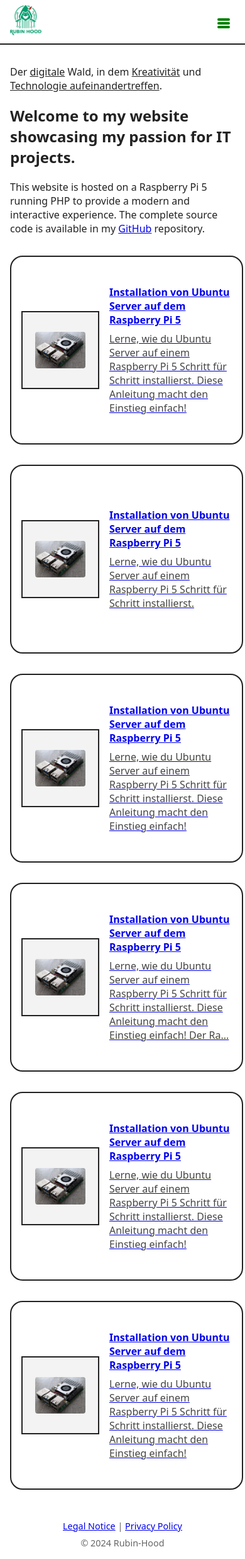
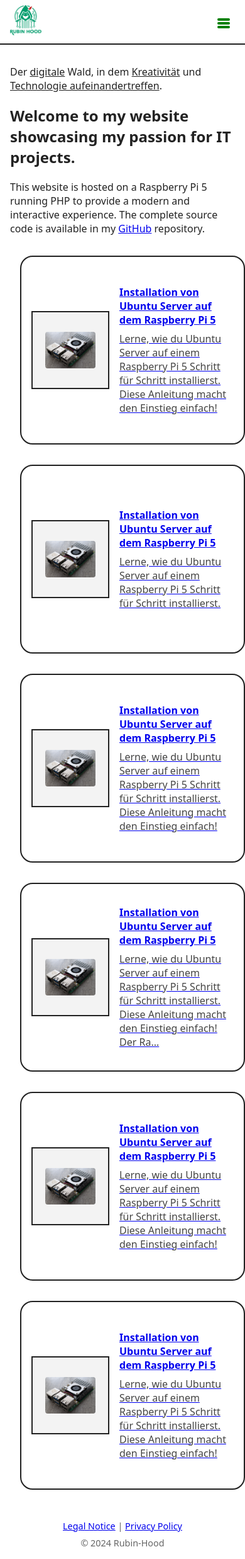
Before and after one commit to rubin-hood/rubinhood-blog, a Jekyll site: the page built from index.md, in a window 390 px wide. Shown: the whole page at 63% size. Built offline with Jekyll 4.4.1, drawn with Linux system fonts in a browser that asks for light colours.

Commit message:
Update style.css

```diff
--- a/assets/css/style.css
+++ b/assets/css/style.css
@@ -270,33 +270,68 @@
    10. Mobile-Anpassungen (bis 600px)
    =========================== */
 @media (max-width: 600px) {
+  /* Header bleibt horizontal, aber Navigation & Social werden versteckt */
   .site-header {
-    flex-direction: row;             /* Bleibt horizontal */
+    flex-direction: row;   /* Header bleibt horizontal */
     gap: 0;
   }
   .site-nav, .social-icons {
-    display: none;                   /* Hauptnavigation & Icons ausblenden */
+    display: none;         /* Navigation & Social-Icons ausblenden */
   }
   .burger {
-    display: block;                  /* Burger-Menü sichtbar */
+    display: block;        /* Burger-Button wird angezeigt */
   }
-  /* Das Overlay ist jetzt STANDARD versteckt (s. oben),
-     wird aber NUR mit der .open-Klasse sichtbar! */
+
+  /* Mobile Menü-Overlay, Standard ist versteckt, open zeigt Menü */
   .mobile-menu-overlay {
-    display: none;                   /* Overlay bleibt unsichtbar */
+    display: none;
   }
   .mobile-menu-overlay.open {
-    display: flex;                   /* Wenn .open gesetzt, wird Overlay sichtbar */
+    display: flex;
   }
+
+  /*
+    Grid-Container für Blog-Teaser und Blog-Grid:
+    - Spalten werden untereinander angeordnet (column)
+    - Abstand zwischen den Karten (gap)
+    - ALLES wird in der Mitte ausgerichtet (align-items: center)
+    - Links/rechts Abstand fürs ganze Grid (padding)
+    - box-sizing: border-box, damit Padding sauber berechnet wird
+    - width: 100vw für volle Bildschirmbreite (optional)
+  */
   .blog-teaser-grid, .blog-grid {
-    flex-direction: column;          /* Blogkarten untereinander */
-    gap: 1rem;                       /* Weniger Abstand */
-    align-items: center;
+    flex-direction: column;      /* Karten untereinander */
+    gap: 1rem;                   /* Abstand zwischen den Karten */
+    align-items: center;         /* Karten zentriert */
+    padding: 0 1rem;             /* Seitenabstand links/rechts */
+    box-sizing: border-box;      /* Padding wird einberechnet */
+    width: 100vw;                /* Optional: volle Breite */
+    margin-left: 0;              /* Kein zusätzlicher Einzug */
+    margin-right: 0;
   }
-    .blog-card {
-    min-width: unset;          /* Überschreibt das alte min-width */
-    max-width: 95vw;           /* Fast die ganze Viewport-Breite */
-    width: 95vw;               /* Breite relativ zum Bildschirm */
-    box-sizing: border-box;    /* Kein Überlauf durch Padding */
+
+  /*
+    Jede Blog-Karte:
+    - volle Breite des Containers (also mit 1rem Abstand)
+    - max-width: 100% verhindert, dass sie zu breit wird
+    - Kein zusätzlicher Außenabstand links/rechts
+  */
+  .blog-card {
+    min-width: unset;        /* Mindestbreite aufheben */
+    max-width: 100%;         /* Nie breiter als Grid */
+    width: 100%;             /* Immer volle Breite vom Container */
+    box-sizing: border-box;  /* Padding korrekt berechnen */
+    margin-left: 0;
+    margin-right: 0;
+  }
+
+  /*
+    Hauptbereich (z.B. Fließtext auf Startseite/Blog):
+    - Links und rechts ebenfalls 1rem Abstand
+    - Damit Text nicht am Bildschirmrand klebt!
+  */
+  main {
+    padding: 0 1rem;
+    box-sizing: border-box;
   }
 }
```
